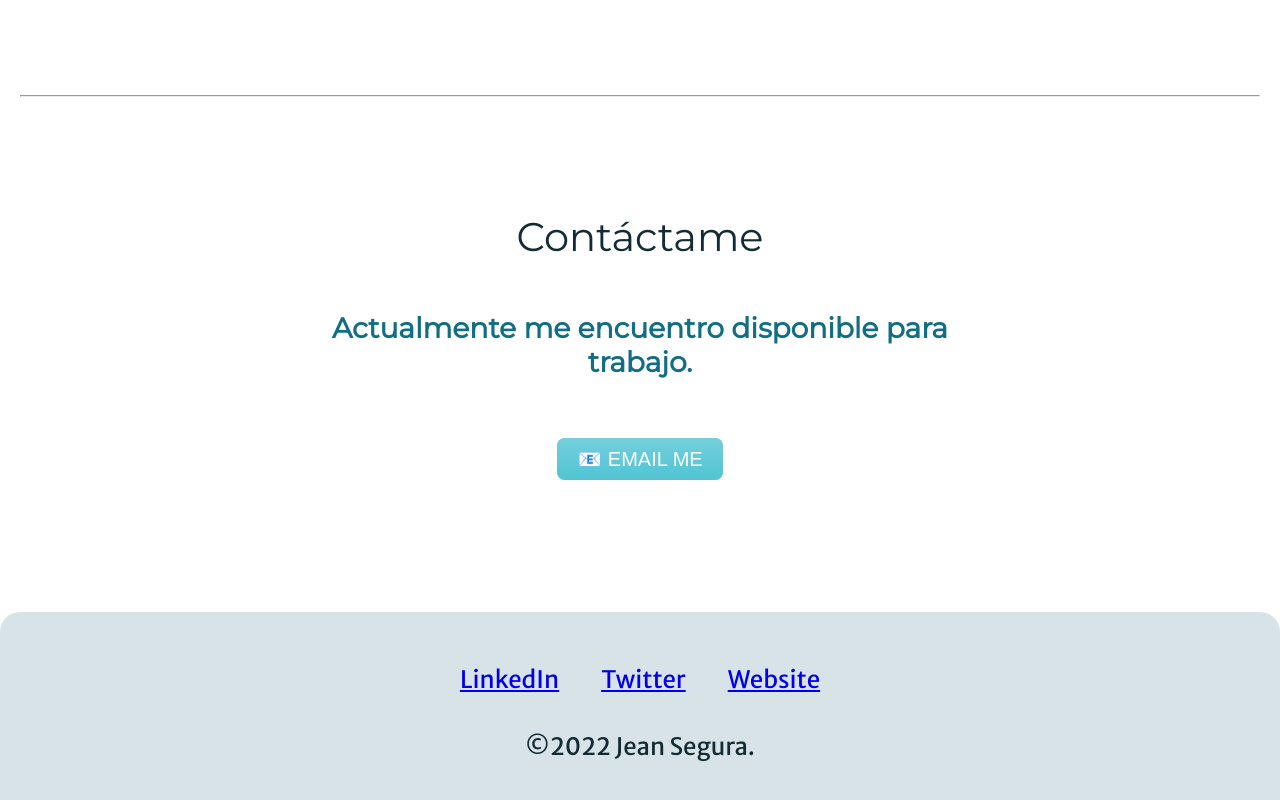
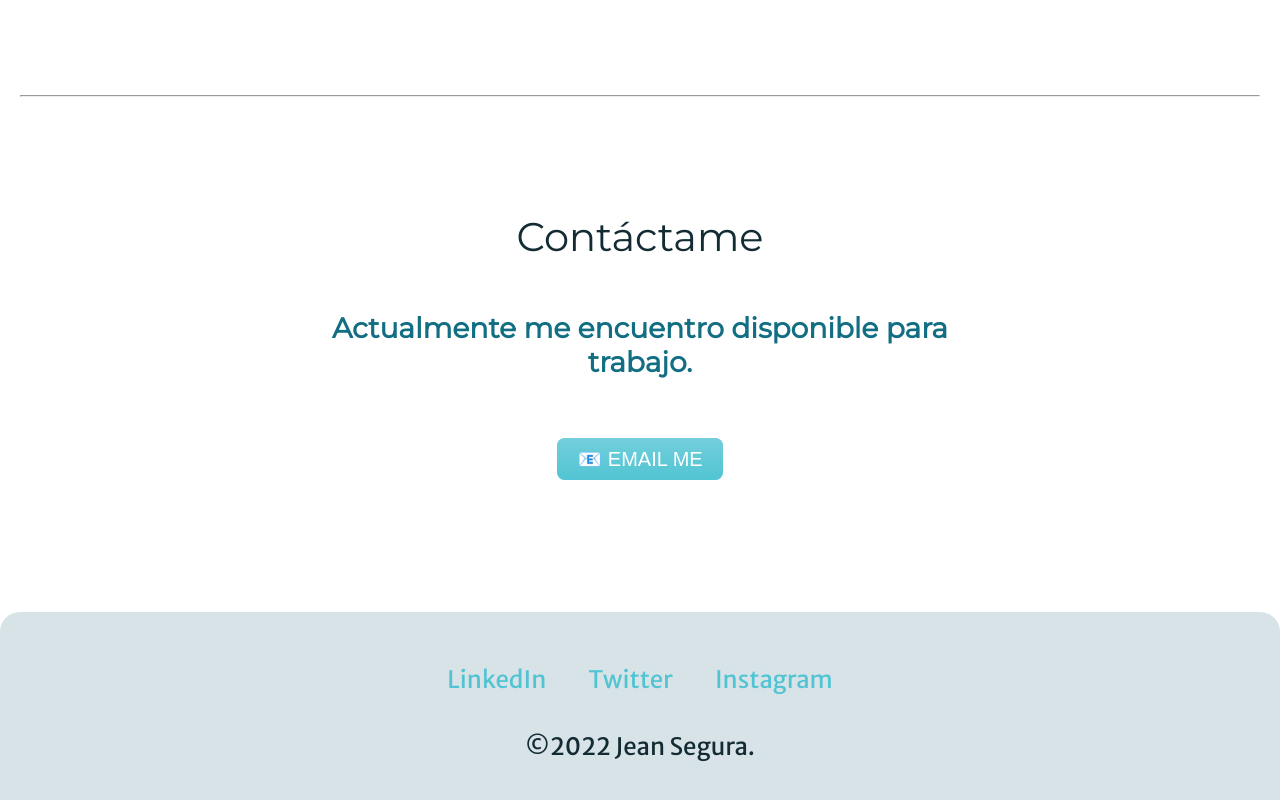
Before and after one commit to jpsegurac/cv, a plain HTML site: page index.html in a window 1280 px wide. Shown: the part 2356-3156 px from the top of the page. Drawn offline with Linux system fonts and the light colour scheme.

Commit message:
Cambios de color en links

```diff
--- a/css/styles.css
+++ b/css/styles.css
@@ -29,6 +29,13 @@ h3 {
 }
 td{
   padding: 10px 20px;
+}
+a{
+  color: #51C4D3;
+  text-decoration: none;
+}
+a:hover{
+  color: white;
 }
 /*************CLASS STYLE************/
 .breaker {
--- a/index.html
+++ b/index.html
@@ -62,10 +62,10 @@
             <a class="footer-link" href="https://www.linkedin.com/in/jean-pierre-segura-castaneda/">LinkedIn</a>
           </td>
           <td>
-            <a class="footer-link" href="https://twitter.com/">Twitter</a>
+            <a class="footer-link" href="https://twitter.com/nosoyfrances">Twitter</a>
           </td>
           <td>
-            <a class="footer-link" href="https://www.appbrewery.co/">Website</a>
+            <a class="footer-link" href="https://www.instagram.com/no_soy_frances/?hl=en">Instagram</a>
           </td>
         </tr>
     </table>
```
